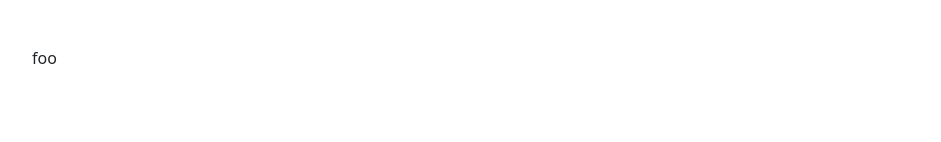
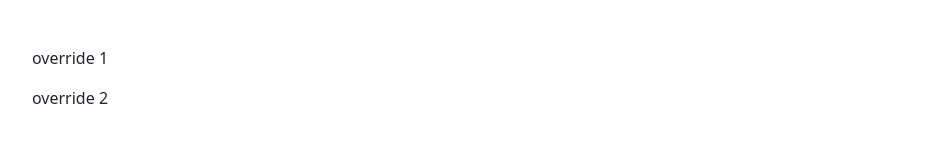
Before and after one commit to kjb244/angular-spa-with-rxjs, an Angular app: page /view7 in a window 1280 px wide. Shown: the part 266-408 px from the top of the page, without its empty margins (50-991 px from the left). Built offline with nearby package versions, Linux system fonts and the light colour scheme.

Commit message:
default slot

```diff
--- a/src/app/components/flow-page/flow-page.component.css
+++ b/src/app/components/flow-page/flow-page.component.css
@@ -0,0 +1,3 @@
+::ng-deep [slot="overridefaq"]:not(:empty) + .default-faq{
+  display: none;
+}
--- a/src/app/components/flow-page/flow-page.component.html
+++ b/src/app/components/flow-page/flow-page.component.html
@@ -10,8 +10,13 @@
 
 <div class="row mt-5">
   <div class="col-sm-12">
-    <ng-content select="[slot=foo]">
+    <ng-content select="[slot=overridefaq]">
     </ng-content>
+
+    <div class="default-faq">
+      <p *ngFor="let rec of defaultFaqs">{{rec}}</p>
+    </div>
+
   </div>
 
 </div>
--- a/src/app/components/flow-page/flow-page.component.ts
+++ b/src/app/components/flow-page/flow-page.component.ts
@@ -6,7 +6,7 @@ import { Component, OnInit } from '@angular/core';
   styleUrls: ['./flow-page.component.css']
 })
 export class FlowPageComponent implements OnInit {
-
+  public defaultFaqs: string[] = ['default 1', 'default 2'];
   constructor() { }
 
   ngOnInit(): void {
--- a/src/app/components/view7/view7.component.html
+++ b/src/app/components/view7/view7.component.html
@@ -46,5 +46,7 @@
       </div>
     </div>
   </div>
-  <div slot="foo">foo</div>
+  <div slot="overridefaq">
+    <p *ngFor="let rec of overrideFaqs">{{rec}}</p>
+  </div>
 </app-flow-page>
--- a/src/app/components/view7/view7.component.ts
+++ b/src/app/components/view7/view7.component.ts
@@ -3,6 +3,7 @@ import {UntypedFormBuilder, UntypedFormGroup} from "@angular/forms";
 import {MockService} from "../../services/mock.service";
 import * as _ from 'underscore';
 import {debounceTime, filter, mergeMap} from "rxjs";
+import {FlowPageComponent} from "../flow-page/flow-page.component";
 
 interface AddressData{
   addressString: string;
@@ -20,7 +21,8 @@ interface AddressData{
 })
 
 
-export class View7Component implements OnInit {
+export class View7Component extends FlowPageComponent implements OnInit {
+  public overrideFaqs: string[] = ['override 1', 'override 2'];
   showContainer: boolean = true;
   search: string = '';
   line1: string = '';
@@ -33,6 +35,8 @@ export class View7Component implements OnInit {
   view7Form: UntypedFormGroup;
 
   constructor(private formBuilder: UntypedFormBuilder, private mockService: MockService) {
+    super();
+    this.defaultFaqs = ['override 1', 'override 2'];
     this.view7Form = formBuilder.group({
       'search': [this.search],
       'line1': [this.line1],
@@ -44,7 +48,7 @@ export class View7Component implements OnInit {
     })
   }
 
-  ngOnInit(): void {
+  override ngOnInit(): void {
     this.view7Form.controls['search'].valueChanges.pipe(
       debounceTime(200),
       filter((value: string) => {
```
